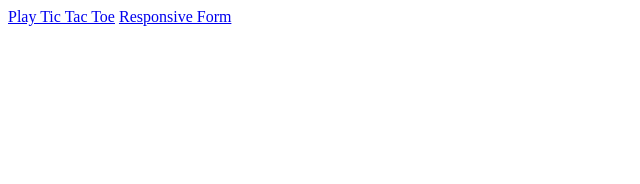
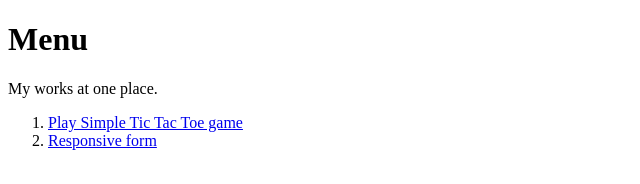
Before and after one commit to namalashivacharan123/games.github.io, a plain HTML site: page index.html in a window 1280 px wide. Shown: the whole page, without its empty margins (0-640 px from the left). Drawn offline with Linux system fonts and the light colour scheme.

Commit message:
Update index.html

```diff
--- a/index.html
+++ b/index.html
@@ -5,7 +5,11 @@
 		<title>Tic Tac Toe</title>
 	</head>
 	<body>
-		<a href="home.html">Play Tic Tac Toe</a>
-		<a href="responsiveForm.html">Responsive Form</a>
+		<h1>Menu</h1>
+		<p>My works at one place.</p>
+		<ol>
+			<li><a href="home.html">Play Simple Tic Tac Toe game</a></li>
+			<li><a href="responsiveForm.html">Responsive form</a></li>
+		</ol>
 	</body>
 </html>
```
